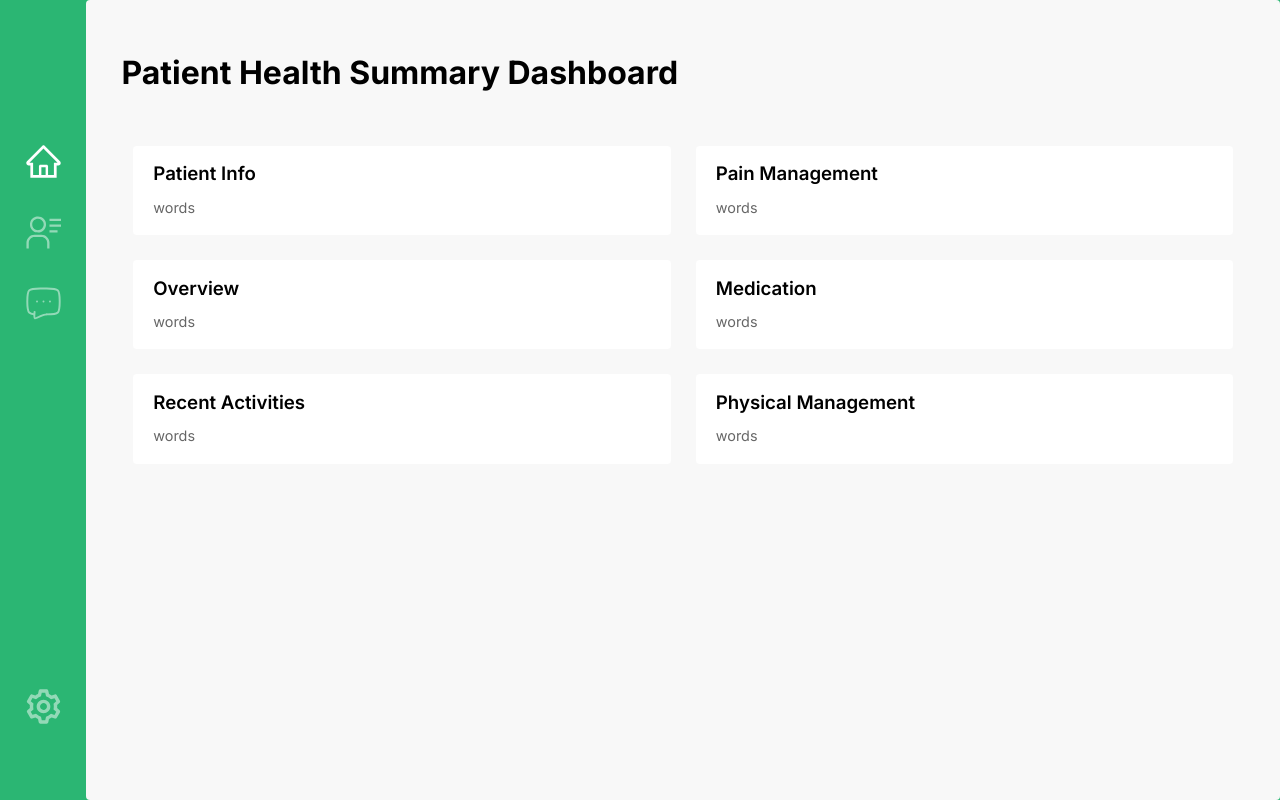
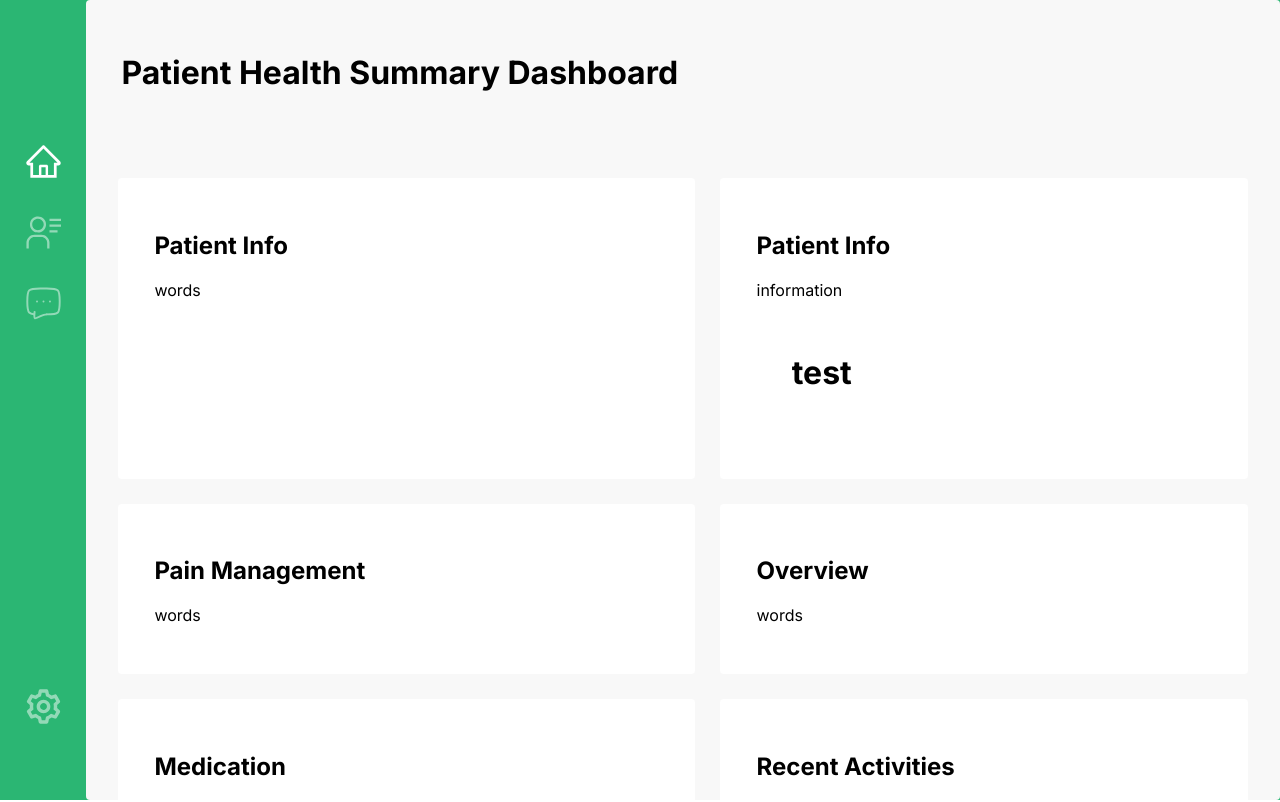
Before and after one commit to tim-tersigni/nerveli-dashboard-prototype, a Next.js app: page / in a window 1280 px wide. Shown: the top 802 px of the page. Built offline with nearby package versions, Linux system fonts and the light colour scheme.

Commit message:
fixed grid and added patient card

```diff
--- a/components/layout.module.css
+++ b/components/layout.module.css
@@ -1,2 +1,8 @@
-.container {
+.grid {
+  padding: 2rem 2rem 2rem 2rem;
+  display: grid;
+  grid-template-columns: repeat(2, minmax(25%, auto));
+  grid-gap: 25px;
+  max-width: 100%;
+  margin: auto;
 }
--- /dev/null
+++ b/components/patient-profile.tsx
@@ -0,0 +1,19 @@
+import React, { ReactNode } from "react";
+import Card from "./Card";
+import styles from "./patient-profile.module.css";
+
+interface Props {
+  title: string;
+  body: string;
+  children?: ReactNode;
+}
+
+function PatientProfile() {
+  return (
+    <Card title="Patient Info" body="information">
+      <h1> test</h1>
+    </Card>
+  );
+}
+
+export default PatientProfile;
--- /dev/null
+++ b/components/patient-profle.module.css
@@ -0,0 +1,6 @@
+.patientProfile {
+  position: relative;
+  padding-left: 1rem;
+  margin-bottom: 1rem;
+  list-style: none;
+}
--- a/pages/index.tsx
+++ b/pages/index.tsx
@@ -1,14 +1,15 @@
-import Head from 'next/head'
-import { Inter } from 'next/font/google'
-import styles from '@/styles/Home.module.css'
-import Layout from '@/components/layout'
-import Sidebar from '@/components/sidebar'
-import Icon from '@/components/icon'
-import Card from '@/components/card'
-import { profile } from 'console'
-import Image from 'next/image'
+import Head from "next/head";
+import { Inter } from "next/font/google";
+import styles from "@/styles/Home.module.css";
+import Layout from "@/components/layout";
+import Sidebar from "@/components/sidebar";
+import Icon from "@/components/icon";
+import Card from "@/components/Card";
+import PatientProfile from "@/components/patient-profile";
+import { profile } from "console";
+import Image from "next/image";
 
-const inter = Inter({ subsets: ['latin'] })
+const inter = Inter({ subsets: ["latin"] });
 
 export default function Home() {
   return (
@@ -21,15 +22,35 @@ export default function Home() {
       </Head>
       <main className={styles.main}>
         <Sidebar
-            icons={[
-              <Icon src='/images/home-icon.svg' alt='Home' width={35} height={35}/>,
-              <Icon src='/images/profile-icon.svg' alt="Profile" width={35} height={35}/>,
-              <Icon src='/images/chat-icon.svg' alt="Messages" width={35} height={35}/>,
-            ]}
-            bottomIcons={[
-              <Icon src='/images/gear-icon.svg' alt="Settings" width={35} height={35}/>,
-            ]}
-          />
+          icons={[
+            <Icon
+              src="/images/home-icon.svg"
+              alt="Home"
+              width={35}
+              height={35}
+            />,
+            <Icon
+              src="/images/profile-icon.svg"
+              alt="Profile"
+              width={35}
+              height={35}
+            />,
+            <Icon
+              src="/images/chat-icon.svg"
+              alt="Messages"
+              width={35}
+              height={35}
+            />,
+          ]}
+          bottomIcons={[
+            <Icon
+              src="/images/gear-icon.svg"
+              alt="Settings"
+              width={35}
+              height={35}
+            />,
+          ]}
+        />
         <div className={styles.mainContainer}>
           <div className={styles.sectionHeader}>
             <h1>Patient Health Summary Dashboard</h1>
@@ -38,6 +59,8 @@ export default function Home() {
             <Card title="Patient Info" body="words">
               {" "}
             </Card>
+            <PatientProfile />
+
             <Card title="Pain Management" body="words">
               {" "}
             </Card>
@@ -57,5 +80,5 @@ export default function Home() {
         </div>
       </main>
     </Layout>
-  )
+  );
 }
--- a/styles/Home.module.css
+++ b/styles/Home.module.css
@@ -32,10 +32,10 @@
 }
 
 .grid {
+  padding: 2rem 2rem 2rem 2rem;
   display: grid;
   grid-template-columns: repeat(2, minmax(25%, auto));
   grid-gap: 25px;
-  width: var(--max-width);
   max-width: 100%;
   margin: auto;
 }
--- a/tsconfig.json
+++ b/tsconfig.json
@@ -18,6 +18,6 @@
       "@/*": ["./*"]
     }
   },
-  "include": ["next-env.d.ts", "**/*.ts", "**/*.tsx"],
+  "include": ["next-env.d.ts", "**/*.ts", "**/*.tsx", "components/Card.js"],
   "exclude": ["node_modules"]
 }
```
Also changed, not shown: components/Card.tsx (+4 -4 lines), components/layout.tsx (+2 -6 lines), styles/globals.css (+8 -8 lines).
